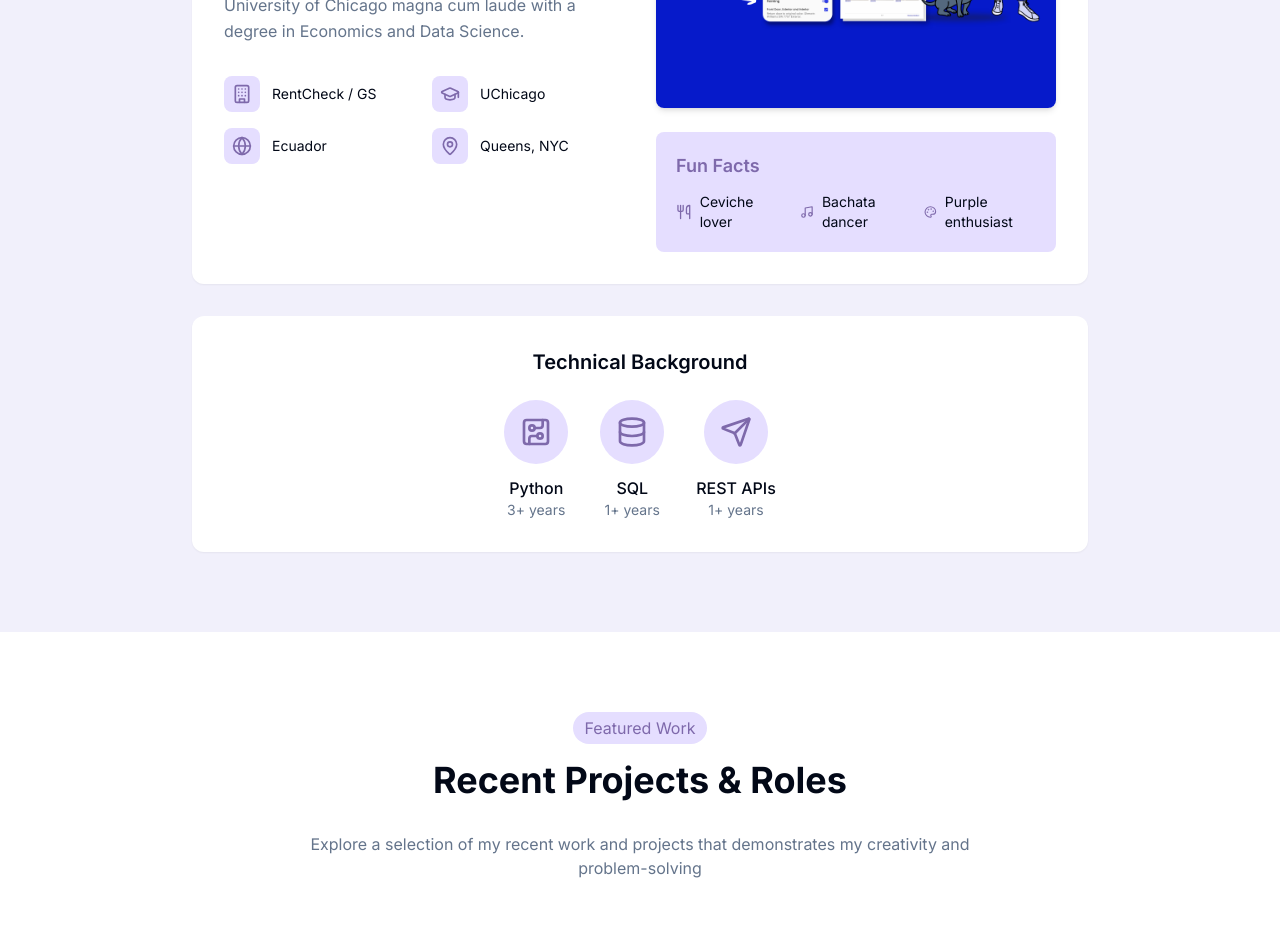
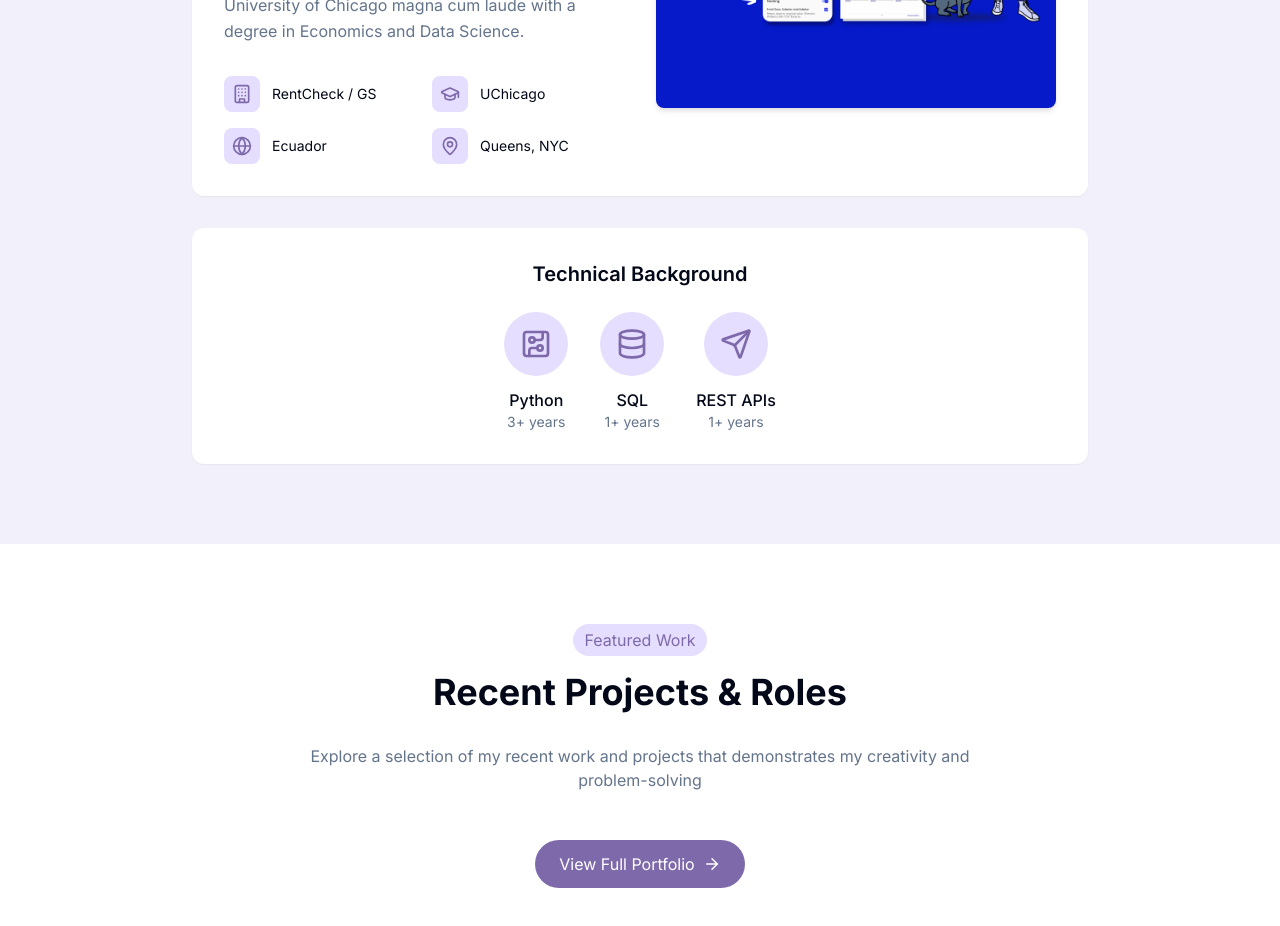
Before and after one commit to navjos/josselyn, a React (Vite) app: page / in a window 1280 px wide. Shown: the part 1340-2266 px from the top of the page. Built offline with nearby package versions, Linux system fonts and the light colour scheme.

Commit message:
Remove Fun Facts Section
Remove the "Fun Facts" section from the About Me component on the homepage.

```diff
--- a/src/components/About.tsx
+++ b/src/components/About.tsx
@@ -85,24 +85,6 @@ const About = () => {
                   alt="RentCheck interface"
                   className="w-full rounded-lg mb-6 shadow-md"
                 />
-
-                <div className="bg-soft-purple p-5 rounded-lg">
-                  <h3 className="text-lg font-semibold text-purple mb-3">Fun Facts</h3>
-                  <div className="grid grid-cols-1 sm:grid-cols-3 gap-3">
-                    <div className="flex items-center gap-2">
-                      <Utensils className="w-4 h-4 text-purple" />
-                      <span className="text-sm">Ceviche lover</span>
-                    </div>
-                    <div className="flex items-center gap-2">
-                      <Music className="w-4 h-4 text-purple" />
-                      <span className="text-sm">Bachata dancer</span>
-                    </div>
-                    <div className="flex items-center gap-2">
-                      <Palette className="w-4 h-4 text-purple" />
-                      <span className="text-sm">Purple enthusiast</span>
-                    </div>
-                  </div>
-                </div>
               </div>
             </div>
           </div>
```
